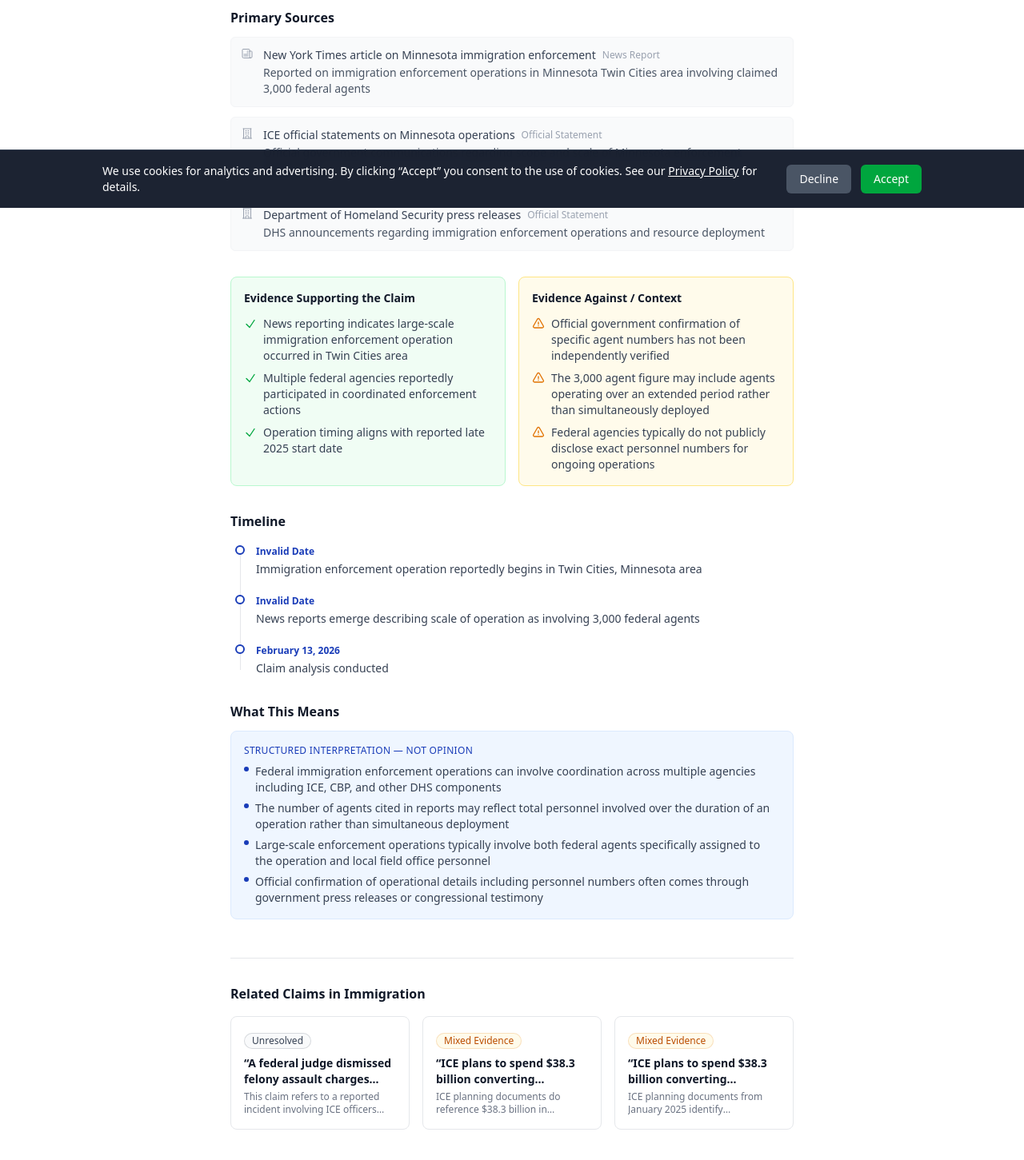
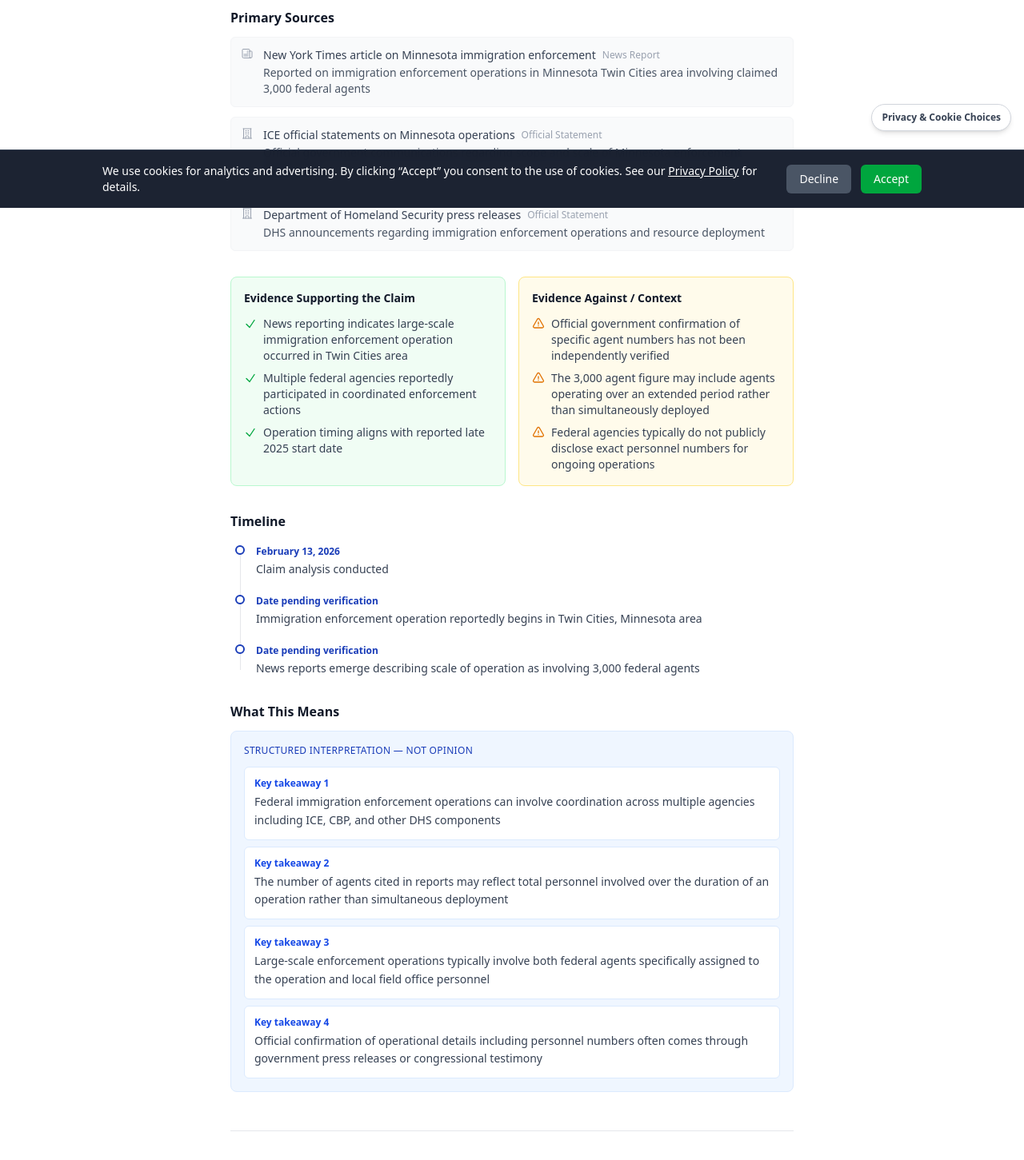
Before and after one commit to grifmang/it-it-normal, a Next.js app: page /claims/3000-federal-agents-took-part-in-an-immigration-operation-that-started-late-last in a window 1280 px wide. Shown: the part 540-1991 px from the top of the page at 80% size. Built offline with nearby package versions, Linux system fonts and the light colour scheme.

Commit message:
Add persistent bottom privacy CTA

```diff
--- a/content/claims/trump-credits-immigration-enforcement-for-a-25-30-crime-drop-in-minneapolis.md
+++ b/content/claims/trump-credits-immigration-enforcement-for-a-25-30-crime-drop-in-minneapolis.md
@@ -20,7 +20,7 @@ sources:
       immigration enforcement caused the crime drop
     needsResolution: true
   - title: Minneapolis Police Department Crime Dashboard
-    url: 'https://www.minneapolismn.gov/government/government-data/crime-dashboard/ '
+    url: 'https://www.minneapolismn.gov/government/government-data/crime-dashboard/'
     type: official
     summary: Official crime statistics from Minneapolis Police Department
   - title: Minneapolis crime statistics 2024
@@ -55,13 +55,12 @@ timeline:
       verify start of decline]
   - date: '2025-01-20'
     description: >-
-      Trump administration begins, increases immigration enforcement operations
-      Unknown
-  - date: Unknown
+      Trump administration begins, and federal immigration enforcement policy priorities shift
+  - date: 'Date pending verification'
     description: >-
       Trump makes statement crediting immigration enforcement for 25-30% crime
       drop in Minneapolis
-  - date: Unknown
+  - date: 'Date pending verification'
     description: PolitiFact publishes fact-check rating claim as wrong
 whatThisMeans:
   - >-
--- a/src/app/claims/[slug]/page.tsx
+++ b/src/app/claims/[slug]/page.tsx
@@ -203,17 +203,19 @@ export default async function ClaimPage({
               What This Means
             </h2>
             <div className="rounded-lg border border-blue-100 bg-blue-50 p-4">
-              <p className="mb-2 text-xs font-medium text-blue-800 uppercase tracking-wide">
+              <p className="mb-3 text-xs font-medium text-blue-800 uppercase tracking-wide">
                 Structured interpretation — not opinion
               </p>
-              <ul className="space-y-1.5">
+              <ul className="space-y-2">
                 {claim.whatThisMeans.map((item, i) => (
                   <li
                     key={i}
-                    className="flex items-start gap-2 text-sm text-gray-700"
+                    className="rounded-md border border-blue-100 bg-white p-3"
                   >
-                    <span className="mt-1 block h-1.5 w-1.5 flex-shrink-0 rounded-full bg-blue-800" />
-                    {item}
+                    <p className="mb-1 text-xs font-semibold text-blue-700">
+                      Key takeaway {i + 1}
+                    </p>
+                    <p className="text-sm leading-relaxed text-gray-700">{item}</p>
                   </li>
                 ))}
               </ul>
@@ -221,10 +223,16 @@ export default async function ClaimPage({
           </section>
         )}
 
-        {/* Additional Content */}
-        {claim.content && (
-          <section className="prose prose-sm max-w-none">
-            <div dangerouslySetInnerHTML={{ __html: claim.content }} />
+        {/* Additional Content (opt-in for editor-facing notes only) */}
+        {claim.showDetailedNotes === true && claim.content && (
+          <section className="mb-8 rounded-lg border border-gray-200 bg-gray-50 p-4">
+            <h2 className="mb-2 text-base font-semibold text-gray-900">
+              Detailed Research Notes
+            </h2>
+            <div
+              className="prose prose-sm max-w-none text-gray-700 [&_h1]:hidden"
+              dangerouslySetInnerHTML={{ __html: claim.content }}
+            />
           </section>
         )}
 
--- a/src/app/layout.tsx
+++ b/src/app/layout.tsx
@@ -5,6 +5,7 @@ import "./globals.css";
 import Header from "@/components/Header";
 import Footer from "@/components/Footer";
 import CookieConsent from "@/components/CookieConsent";
+import PrivacyCta from "@/components/PrivacyCta";
 
 const geistSans = Geist({
   variable: "--font-geist-sans",
@@ -67,6 +68,7 @@ export default function RootLayout({
         <Header />
         <main className="min-h-screen">{children}</main>
         <Footer />
+        <PrivacyCta />
         <CookieConsent />
         <Script
           async
--- /dev/null
+++ b/src/components/PrivacyCta.tsx
@@ -0,0 +1,40 @@
+"use client";
+
+import Link from "next/link";
+import { useSyncExternalStore } from "react";
+
+const CONSENT_KEY = "cookie-consent";
+
+function subscribeToConsent(callback: () => void) {
+  window.addEventListener("cookie-consent-changed", callback);
+  return () => window.removeEventListener("cookie-consent-changed", callback);
+}
+
+function getConsentSnapshot() {
+  return localStorage.getItem(CONSENT_KEY);
+}
+
+function getServerSnapshot() {
+  return null;
+}
+
+export default function PrivacyCta() {
+  const consentState = useSyncExternalStore(
+    subscribeToConsent,
+    getConsentSnapshot,
+    getServerSnapshot
+  );
+
+  const bottomOffsetClass = consentState === null ? "bottom-24" : "bottom-4";
+
+  return (
+    <div className={`fixed right-4 ${bottomOffsetClass} z-40`}>
+      <Link
+        href="/privacy"
+        className="inline-flex items-center rounded-full border border-gray-300 bg-white px-3 py-2 text-xs font-semibold text-gray-700 shadow-md transition hover:bg-gray-50"
+      >
+        Privacy &amp; Cookie Choices
+      </Link>
+    </div>
+  );
+}
--- a/src/components/Timeline.tsx
+++ b/src/components/Timeline.tsx
@@ -1,11 +1,33 @@
 import { TimelineEvent } from "@/lib/types";
+
+function parseTimelineDate(dateString: string): Date | null {
+  const parsed = new Date(dateString);
+  return Number.isNaN(parsed.getTime()) ? null : parsed;
+}
+
+function formatTimelineDate(dateString: string): string {
+  const parsed = parseTimelineDate(dateString);
+  if (!parsed) return "Date pending verification";
+
+  return parsed.toLocaleDateString("en-US", {
+    year: "numeric",
+    month: "long",
+    day: "numeric",
+  });
+}
 
 export default function Timeline({ events }: { events: TimelineEvent[] }) {
   if (!events || events.length === 0) return null;
 
-  const sorted = [...events].sort(
-    (a, b) => new Date(a.date).getTime() - new Date(b.date).getTime()
-  );
+  const sorted = [...events].sort((a, b) => {
+    const aDate = parseTimelineDate(a.date);
+    const bDate = parseTimelineDate(b.date);
+
+    if (aDate && bDate) return aDate.getTime() - bDate.getTime();
+    if (aDate && !bDate) return -1;
+    if (!aDate && bDate) return 1;
+    return 0;
+  });
 
   return (
     <div className="relative">
@@ -16,11 +38,7 @@ export default function Timeline({ events }: { events: TimelineEvent[] }) {
             <div className="absolute left-1.5 top-1.5 h-3 w-3 rounded-full border-2 border-blue-800 bg-white" />
             <div>
               <time className="text-xs font-semibold text-blue-800">
-                {new Date(event.date).toLocaleDateString("en-US", {
-                  year: "numeric",
-                  month: "long",
-                  day: "numeric",
-                })}
+                {formatTimelineDate(event.date)}
               </time>
               <p className="mt-0.5 text-sm text-gray-700">
                 {event.description}
--- a/src/lib/claims.ts
+++ b/src/lib/claims.ts
@@ -22,11 +22,13 @@ export async function getClaimBySlug(slug: string): Promise<Claim> {
   const fileContents = fs.readFileSync(fullPath, "utf8");
   const { data, content } = matter(fileContents);
 
+  const normalizedContent = content.replace(/\\n/g, "\n");
+
   const processedContent = await remark()
     .use(remarkRehype)
     .use(rehypeSanitize)
     .use(rehypeStringify)
-    .process(content);
+    .process(normalizedContent);
   const contentHtml = processedContent.toString();
 
   const frontmatter = data as ClaimFrontmatter;
--- a/src/lib/types.ts
+++ b/src/lib/types.ts
@@ -35,6 +35,7 @@ export interface ClaimFrontmatter {
   whatThisMeans: string[];
   relatedSlugs?: string[];
   sourcesVerified?: boolean;
+  showDetailedNotes?: boolean;
 }
 
 export interface Claim extends ClaimFrontmatter {
```
